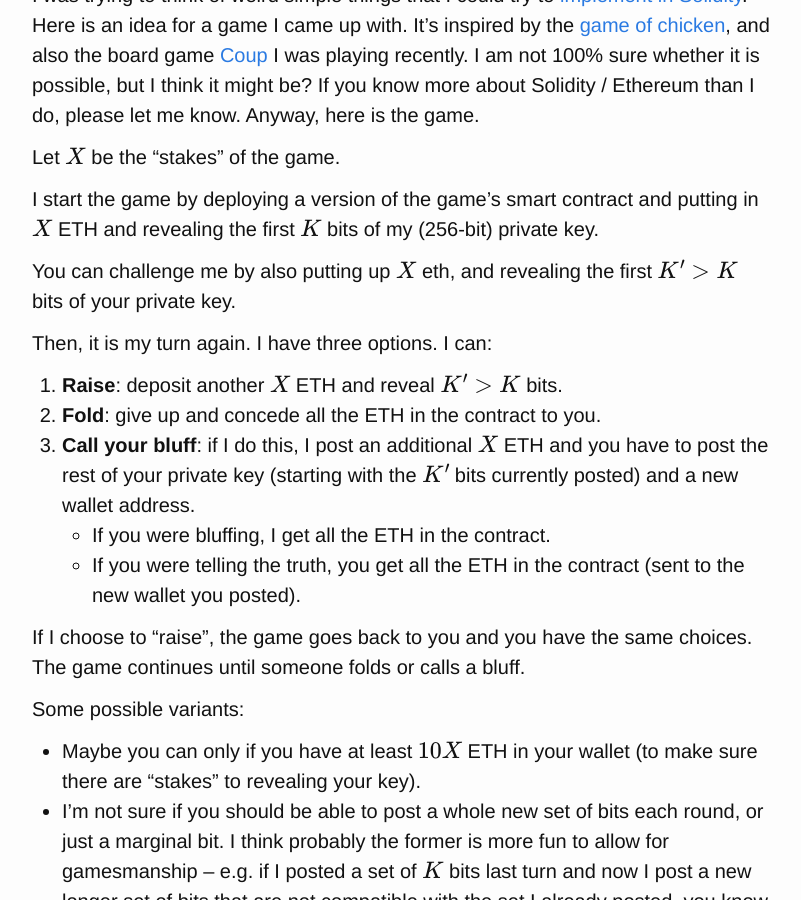
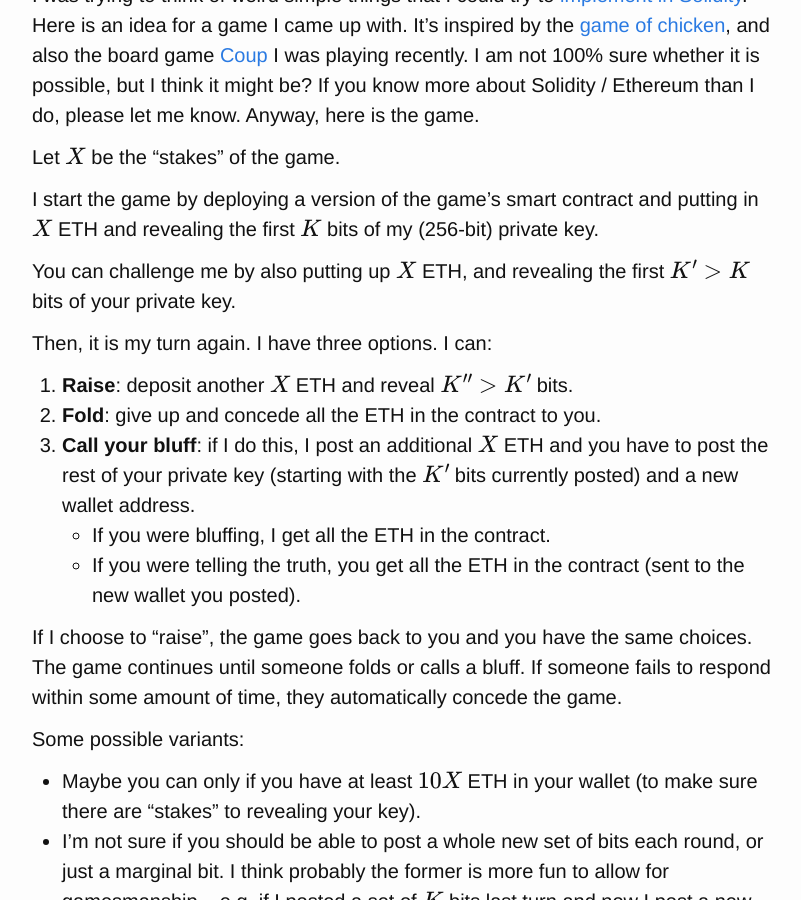
Before and after one commit to Fossj117/fossj117.github.io, a Jekyll site: the page built from _posts/2024-01-21-chicken-on-ethereum.md, in a window 1280 px wide and 900 px high, scrolled down 195 px. Shown: the whole window, without its empty margins (238-1039 px from the left). Built offline with Jekyll 4.4.1, drawn with Linux system fonts in a browser that asks for light colours; formulas are drawn with MathJax 3; a script that is not in the unit is left out.

Commit message:
fix chicken typos

```diff
--- a/_posts/2024-01-21-chicken-on-ethereum.md
+++ b/_posts/2024-01-21-chicken-on-ethereum.md
@@ -14,17 +14,17 @@ Let $X$ be the "stakes" of the game.
 
 I start the game by deploying a version of the game's smart contract and putting in $X$ ETH and revealing the first $K$ bits of my (256-bit) private key.
 
-You can challenge me by also putting up $X$ eth, and revealing the first $K' > K$ bits of your private key.
+You can challenge me by also putting up $X$ ETH, and revealing the first $K' > K$ bits of your private key.
 
 Then, it is my turn again. I have three options. I can:
 
-1. **Raise**: deposit another $X$ ETH and reveal $K' > K$ bits.
+1. **Raise**: deposit another $X$ ETH and reveal $K'' > K'$ bits.
 2. **Fold**: give up and concede all the ETH in the contract to you.
 3. **Call your bluff**: if I do this, I post an additional $X$ ETH and you have to post the rest of your private key (starting with the $K'$ bits currently posted) and a new wallet address.
     * If you were bluffing, I get all the ETH in the contract.
     * If you were telling the truth, you get all the ETH in the contract (sent to the new wallet you posted).
 
-If I choose to "raise", the game goes back to you and you have the same choices. The game continues until someone folds or calls a bluff.
+If I choose to "raise", the game goes back to you and you have the same choices. The game continues until someone folds or calls a bluff. If someone fails to respond within some amount of time, they automatically concede the game.
 
 Some possible variants:
 * Maybe you can only if you have at least $10X$ ETH in your wallet (to make sure there are "stakes" to revealing your key).
```
